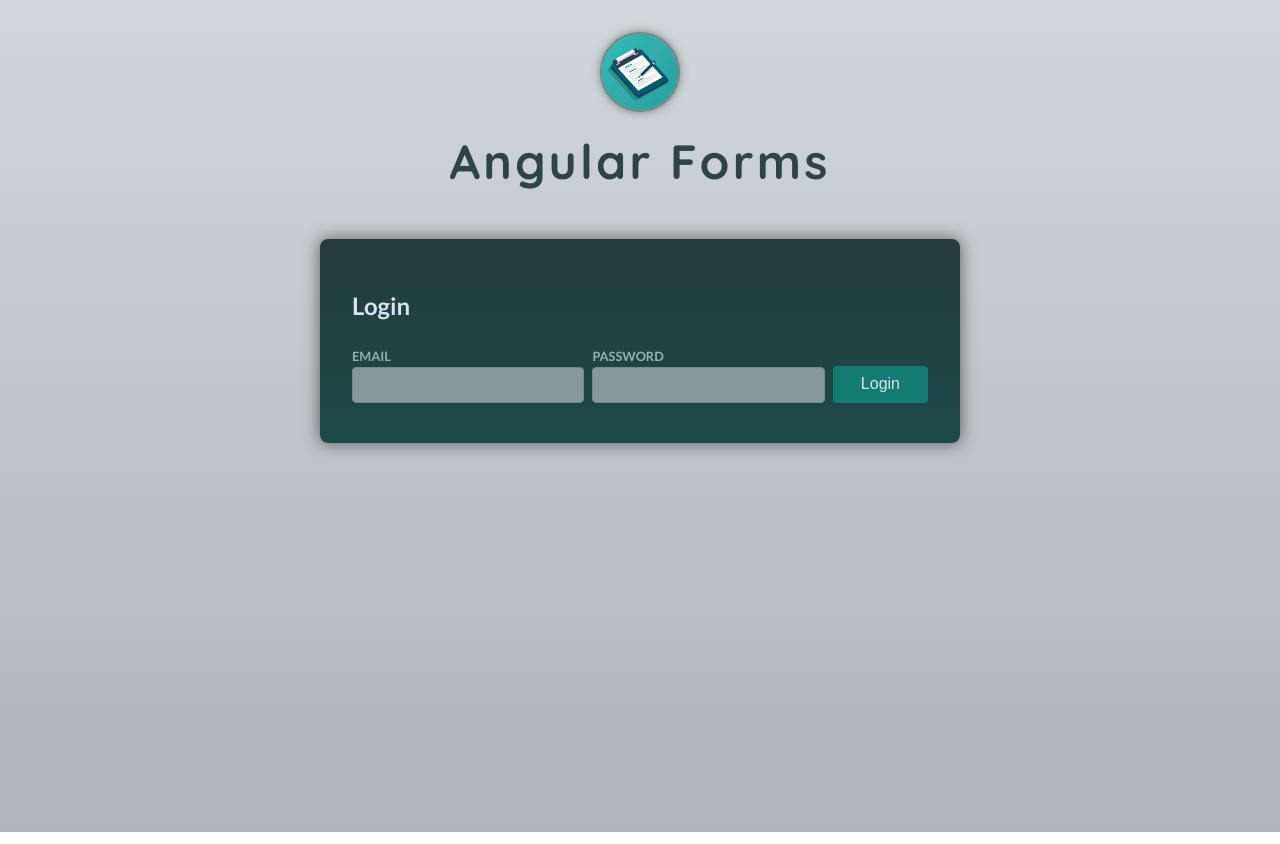
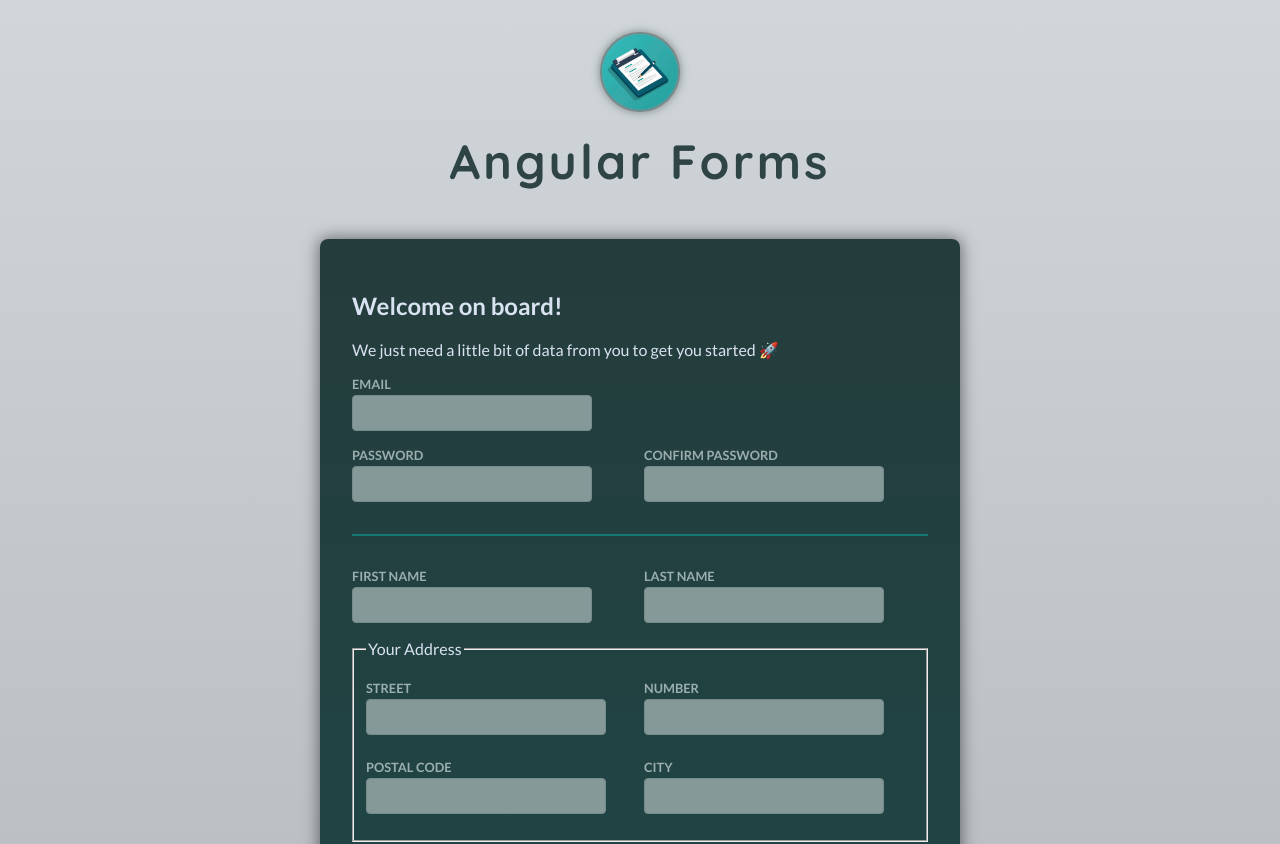
Before and after one commit to Abnumber3/forms-project, an Angular app: page / in a window 1280 px wide. Shown: the top 844 px of the page. Built offline with nearby package versions, Linux system fonts and the light colour scheme.

Commit message:
forms challenge

```diff
--- a/src/app/app.component.html
+++ b/src/app/app.component.html
@@ -3,4 +3,4 @@
   <h1>Angular Forms</h1>
 </header>
 
-<app-login />
+<app-signup />
--- a/src/app/app.component.ts
+++ b/src/app/app.component.ts
@@ -1,11 +1,12 @@
 import { Component } from '@angular/core';
 
 import { LoginComponent } from './auth/login/login.component';
+import { SignupComponent } from "./auth/signup/signup.component";
 
 @Component({
   selector: 'app-root',
   standalone: true,
   templateUrl: './app.component.html',
-  imports: [LoginComponent],
+  imports: [SignupComponent],
 })
 export class AppComponent {}
--- a/src/app/auth/signup/signup.component.html
+++ b/src/app/auth/signup/signup.component.html
@@ -1,10 +1,10 @@
-<form>
+<form [formGroup]="signupForm"  (ngSubmit)="signUp()">
   <h2>Welcome on board!</h2>
   <p>We just need a little bit of data from you to get you started 🚀</p>
 
   <div class="control">
     <label for="email">Email</label>
-    <input id="email" type="email" name="email" />
+    <input id="email" type="email" name="email" formControlName="email" />
   </div>
 
   <div class="control-row">
@@ -14,6 +14,7 @@
         id="password"
         type="password"
         name="password"
+        formControlName="password"
       />
     </div>
 
--- a/src/app/auth/signup/signup.component.ts
+++ b/src/app/auth/signup/signup.component.ts
@@ -1,9 +1,37 @@
 import { Component } from '@angular/core';
+import { ReactiveFormsModule, Validators, FormBuilder } from '@angular/forms';
 
 @Component({
   selector: 'app-signup',
   standalone: true,
+  imports: [ReactiveFormsModule],
   templateUrl: './signup.component.html',
   styleUrl: './signup.component.css',
 })
-export class SignupComponent {}
+export class SignupComponent {
+
+  signupForm = this.fb.group({
+    email: ['', [
+      Validators.required,
+      Validators.email
+    ]],
+
+    password: ['', [
+      Validators.required,
+      Validators.minLength(6)
+    ]]
+  })
+
+
+  constructor(private fb: FormBuilder){}
+
+
+  signUp(){
+
+  }
+
+  resetForm(){
+
+  }
+
+}
```
